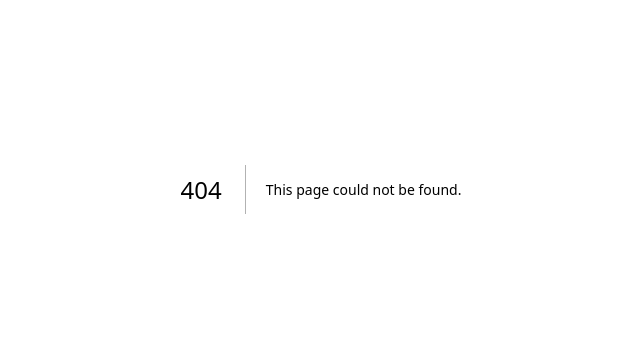
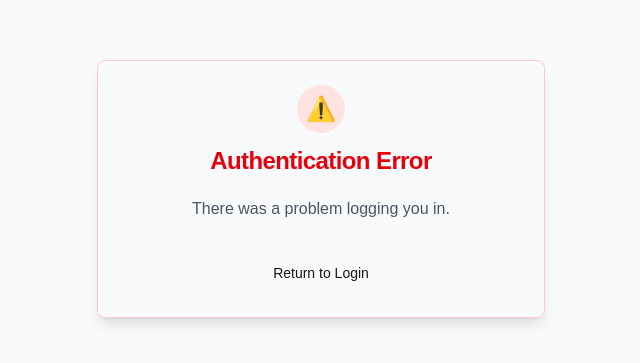
Before and after one commit to farad-alam/AutoTent---Automate-Your-Content-Creation, a Next.js app in the folder autotent-saas/: page /auth/auth-code-error in a window 1280 px wide. Before the commit this address had no page. Shown: the part 211-574 px from the top of the page, without its empty margins (319-959 px from the left). Built offline with nearby package versions, Linux system fonts and the light colour scheme.

Commit message:
fix: inngest function logic

```diff
--- /dev/null
+++ b/autotent-saas/app/auth/auth-code-error/page.tsx
@@ -0,0 +1,47 @@
+'use client'
+
+import { useSearchParams } from 'next/navigation'
+import Link from 'next/link'
+import { Card, CardContent, CardHeader, CardTitle } from '@/components/ui/card'
+import { Button } from '@/components/ui/button'
+
+export default function AuthErrorPage() {
+    const searchParams = useSearchParams()
+    const error = searchParams.get('error')
+    const code = searchParams.get('code')
+
+    return (
+        <div className="min-h-screen flex items-center justify-center bg-gray-50 dark:bg-gray-950 p-4">
+            <Card className="max-w-md w-full border-red-200 dark:border-red-900/50 shadow-lg">
+                <CardHeader>
+                    <div className="w-12 h-12 rounded-full bg-red-100 dark:bg-red-900/20 flex items-center justify-center mb-4 mx-auto">
+                        <span className="text-2xl">⚠️</span>
+                    </div>
+                    <CardTitle className="text-center text-red-600 dark:text-red-400">
+                        Authentication Error
+                    </CardTitle>
+                </CardHeader>
+                <CardContent className="space-y-4 text-center">
+                    <p className="text-gray-600 dark:text-gray-300">
+                        There was a problem logging you in.
+                    </p>
+
+                    {(error || code) && (
+                        <div className="bg-gray-100 dark:bg-gray-900 p-3 rounded-md text-xs font-mono break-all text-left">
+                            {error && <p>Error: {error}</p>}
+                            {code && <p>Code: {code}</p>}
+                        </div>
+                    )}
+
+                    <div className="pt-4">
+                        <Link href="/login">
+                            <Button className="w-full">
+                                Return to Login
+                            </Button>
+                        </Link>
+                    </div>
+                </CardContent>
+            </Card>
+        </div>
+    )
+}
--- a/autotent-saas/inngest/functions.ts
+++ b/autotent-saas/inngest/functions.ts
@@ -36,6 +36,10 @@ export const generateContent = inngest.createFunction(
             });
 
             // 3. Publish to Sanity
+            if (!project.sanity_project_id || !project.sanity_token) {
+                throw new Error("Sanity configuration is missing. Please configure Sanity in Website Settings.");
+            }
+
             const sanityResult = await step.run("publish-sanity", async () => {
                 return await publishToSanity({
                     projectId: project.sanity_project_id,
@@ -46,7 +50,7 @@ export const generateContent = inngest.createFunction(
 
             // 4. Update Job Status
             await step.run("complete-job", async () => {
-                // Use the Sanity Manage URL (works for all projects)
+                // Use the Sanity Manage URL
                 const resultUrl = `https://www.sanity.io/manage/personal/project/${project.sanity_project_id}/desk/${sanityResult._type};${sanityResult._id}`;
 
                 await supabase.from('jobs').update({
@@ -55,6 +59,8 @@ export const generateContent = inngest.createFunction(
                     result_url: resultUrl
                 }).eq('id', jobId);
             });
+
+
 
         } catch (error: any) {
             await step.run("fail-job", async () => {
```
Also changed, not shown: 1 other file (tests, documents, lock files or other folders).
